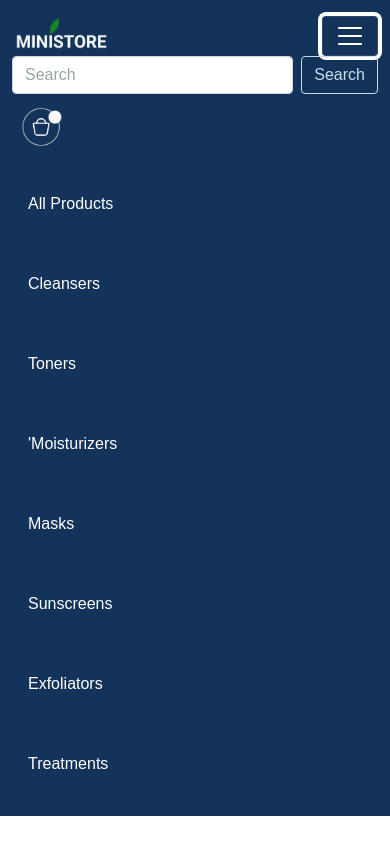
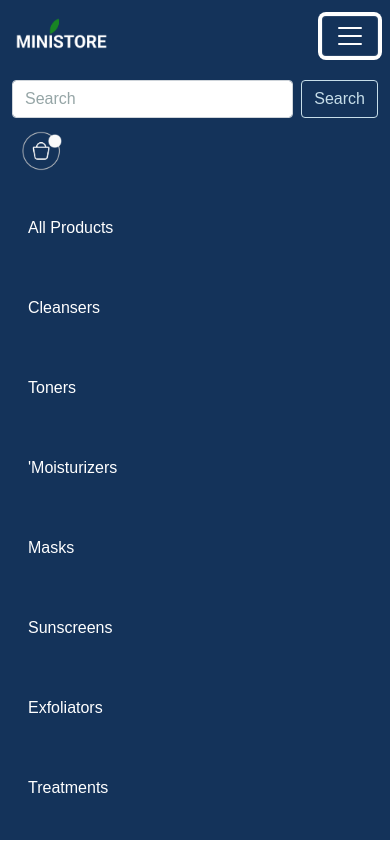
Before and after one commit to Noble-247/timbu-cloud-shop-HNG11-Task-2, a React (Vite) app: page / in a window 390 px wide. Both pictures are taken after a click on the button "Toggle navigation". Shown: the top 844 px of the page. Built offline with nearby package versions, Linux system fonts and the light colour scheme.

Commit message:
Margin-top on the form on small screens

```diff
--- a/src/components/NavBar.jsx
+++ b/src/components/NavBar.jsx
@@ -25,7 +25,7 @@ export default function NavBar() {
         </NavLink>
         <Navbar.Toggle aria-controls="navbarScroll" />
         <Navbar.Collapse id="navbarScroll">
-          <Form className="d-flex ms-auto">
+          <Form className="d-flex ms-auto mt-4 mt-md-0">
             <Form.Control
               type="search"
               placeholder="Search"
```
